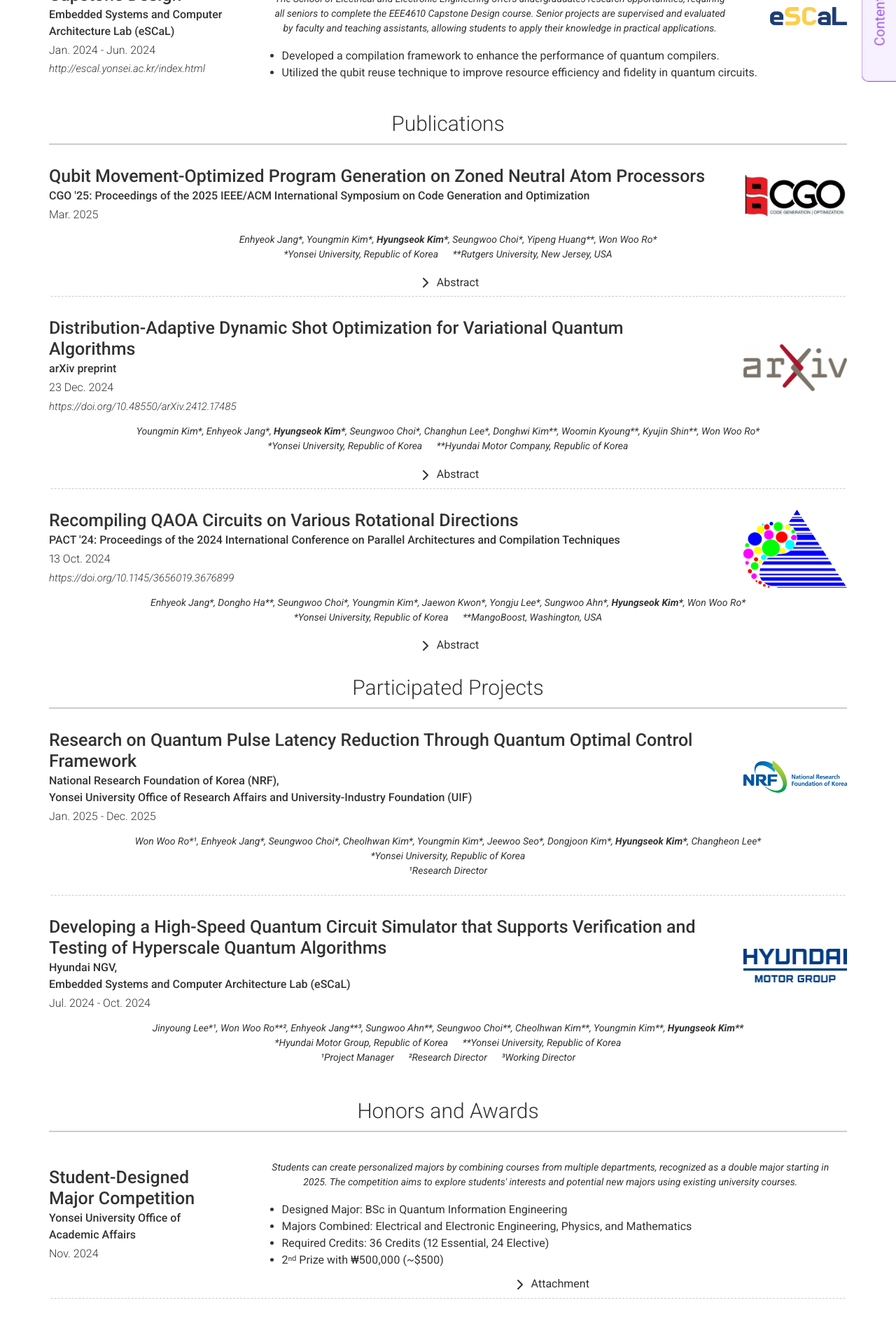
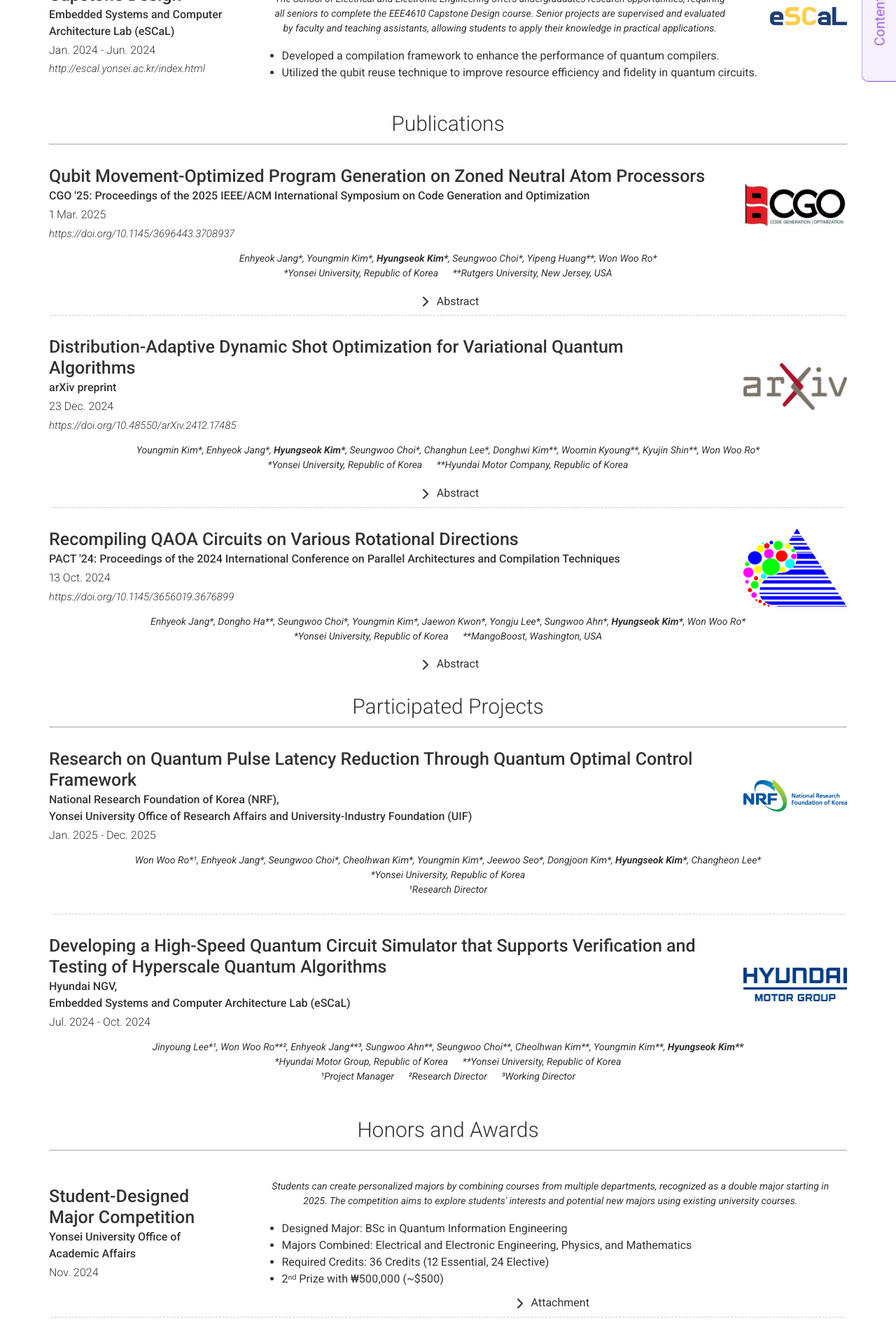
Before and after one commit to fluorite42/deprecated-website, a Jekyll site: the page built from index.markdown, in a window 1280 px wide. Shown: the part 1637-3525 px from the top of the page at 70% size. Built offline with Jekyll 4.4.1, drawn with Linux system fonts in a browser that asks for light colours; nearby versions of some CDN libraries.

Commit message:
ADD link

```diff
--- a/_data/publications.yml
+++ b/_data/publications.yml
@@ -6,7 +6,8 @@ content:
         title: Qubit Movement-Optimized Program Generation on Zoned Neutral Atom Processors
         sub_title: |
           CGO '25: Proceedings of the 2025 IEEE/ACM International Symposium on Code Generation and Optimization
-        caption: Mar. 2025
+        caption: 1 Mar. 2025
+        link: https://doi.org/10.1145/3696443.3708937
         img: /images/logo_cgo.jpg
         authors:
           - name: Enhyeok Jang*
```
